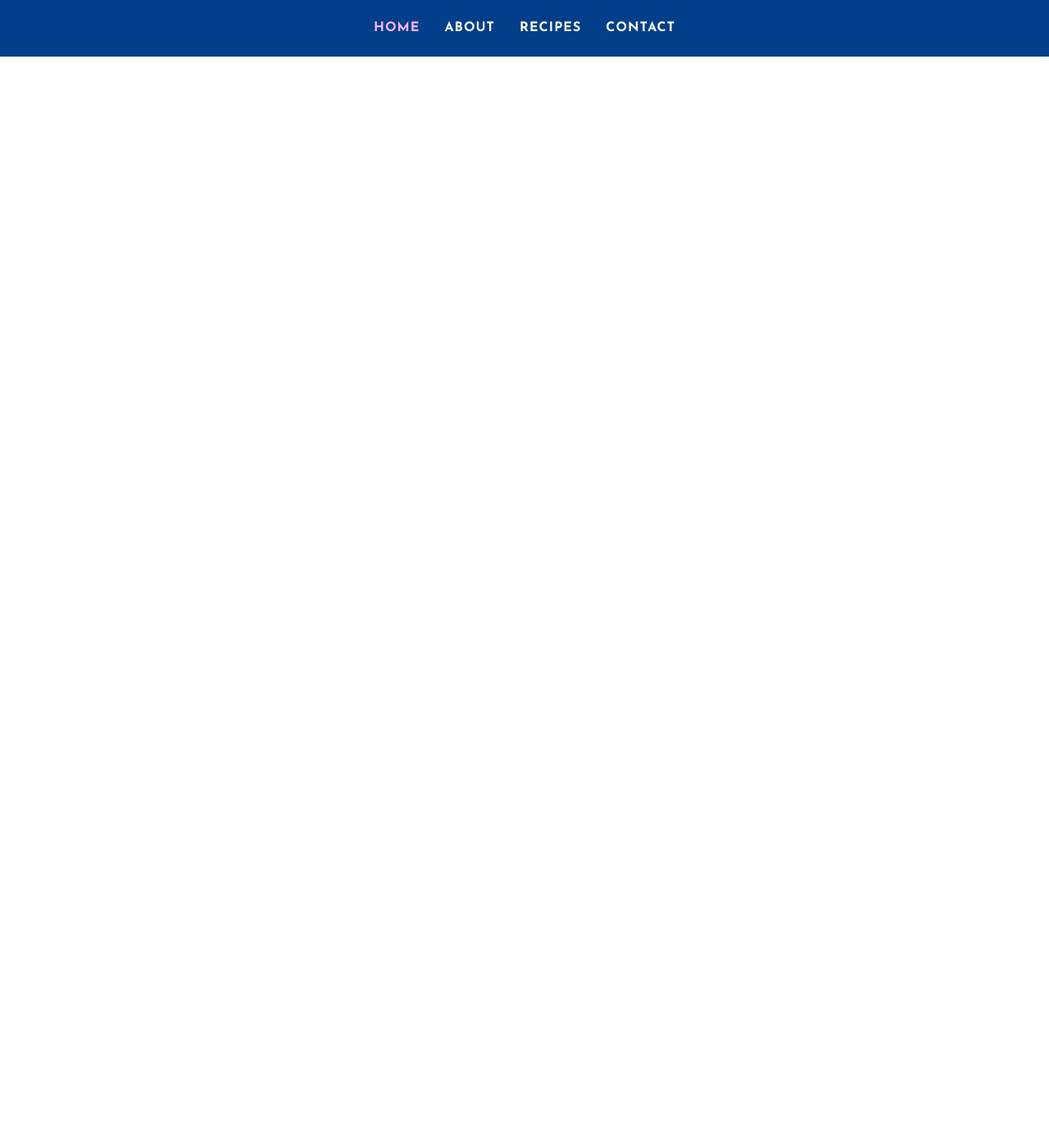
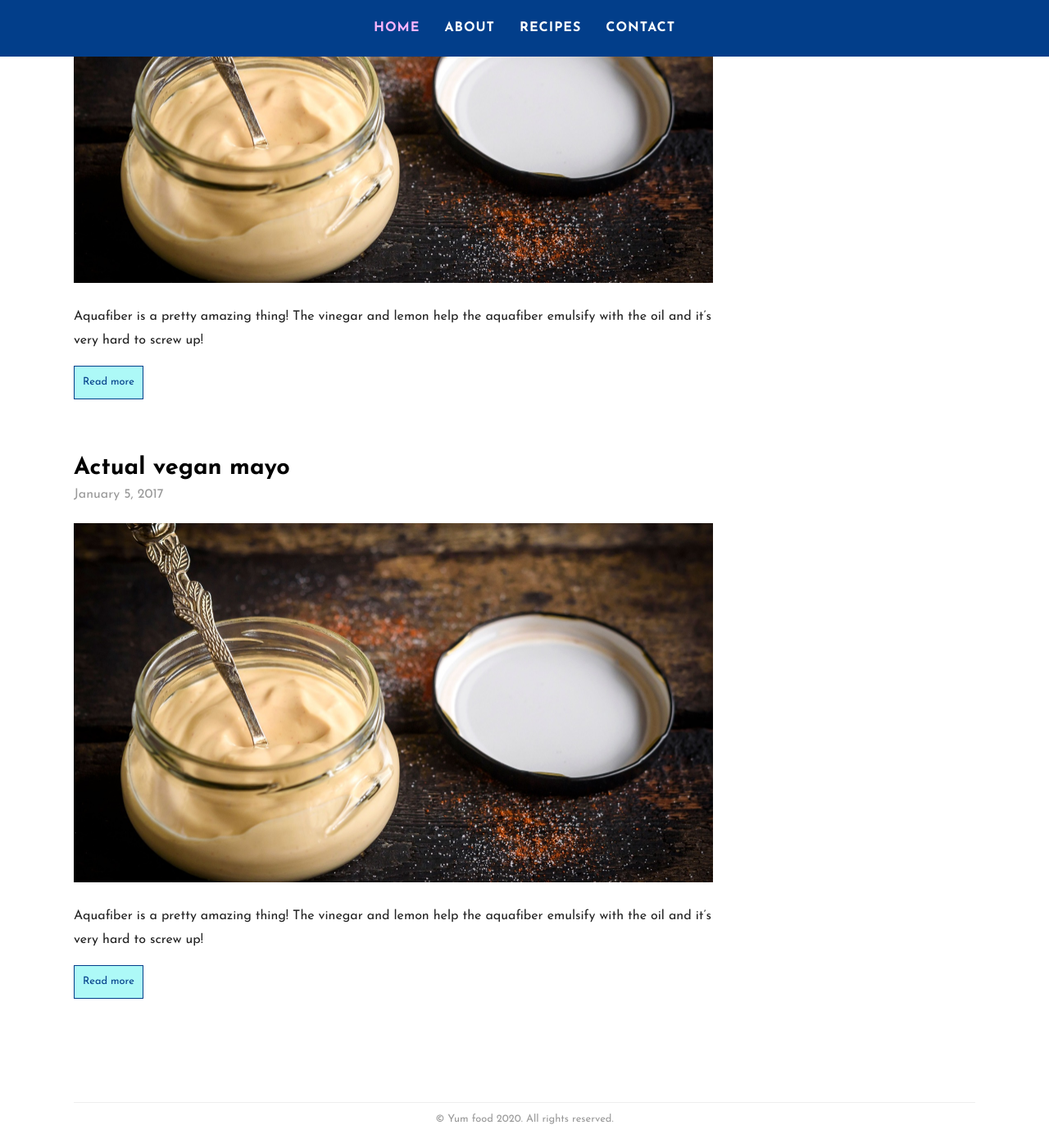
Before and after one commit to MelMepham/play-with-a-jekyll-theme, a Jekyll site: the page built from index.html, in a window 1280 px wide and 1400 px high, scrolled down 1261 px. Shown: the whole window at 82% size. Built offline with Jekyll 4.4.1, drawn with Linux system fonts in a browser that asks for light colours; the list of posts is cut into pages by our own code; some of the changed text lies outside the part shown.

```diff
--- a/_config.yml
+++ b/_config.yml
@@ -1,8 +1,8 @@
 # ----
 # Site
 
-title: Treat Template
-url: "https://spring-bat.cloudvent.net/"
+title: Yum food
+url: "https://https://yum-food.online/"
 baseurl:
 google_analytics_key:
 newsletter_action:
@@ -10,15 +10,14 @@
 
 # Values for the jekyll-seo-tag gem (https://github.com/jekyll/jekyll-seo-tag)
 logo: /siteicon.png
-description: Food blog template for Jekyll.
+description: Some yum food
 author:
   name:
   email:
   twitter: # twitter username without the @ symbol
 social:
-  name: Treat Template
+  name:
   links:
-    - https://github.com/CloudCannon/treat-jekyll-template
 
 # -----
 # Build
--- /dev/null
+++ b/_posts/2017-01-05-actual-vegan-mayo.md
@@ -0,0 +1,37 @@
+---
+date: 2017-01-05 00:00:00
+title: Actual vegan mayo
+categories:
+  - Vegan
+  - Condiments
+featured_image: >-
+  /uploads/egg-free-vegan-mayonnaise-recipe-3377722-hero-02-5bdb197746e0fb0051dfd51c.jpg
+recipe:
+  servings:
+  prep: 15 minutes
+  cook:
+  ingredients_markdown: |-
+    * 1 can of chickpeas
+    * 1 tsp white vinegar
+    * 1/2 tsp fine salt
+    * 1/2 tsp sugar
+    * 1 tsp lemon juice
+    * 2 tsp dry mustard
+    * 3/4 cup sunflower oil
+  directions_markdown: >-
+    1. drain the aquafiber from the can of chickpeas into a mixing bowl
+
+    2. Add the vinegar, salt, sugar, lemon juice and mustard powder
+
+    3. start wisking the aquafiber mix (You can use a blender, electric wisk or
+    a stick blender)
+
+    4. slowly pour in the sunflower oil, it should start to emulsify within the
+    first minute or two.&nbsp;
+
+    5. Enjoy\!&nbsp;
+---
+
+Aquafiber is a pretty amazing thing\! The vinegar and lemon help the aquafiber emulsify with the oil and it's very hard to screw up\!
+
+Try adding garlic (Raw or roasted) to your mayonnaise and turn it into Aioli.
--- /dev/null
+++ b/_posts/2017-01-05-not-vegan-mayo.md
@@ -0,0 +1,38 @@
+---
+date: 2017-01-05 00:00:00
+title: Not vegan mayo
+categories:
+  - Vegan
+  - Condiments
+  - Chicken
+featured_image: >-
+  /uploads/egg-free-vegan-mayonnaise-recipe-3377722-hero-02-5bdb197746e0fb0051dfd51c.jpg
+recipe:
+  servings:
+  prep: 15 minutes
+  cook:
+  ingredients_markdown: |-
+    * 1 can of chickpeas
+    * 1 tsp white vinegar
+    * 1/2 tsp fine salt
+    * 1/2 tsp sugar
+    * 1 tsp lemon juice
+    * 2 tsp dry mustard
+    * 3/4 cup sunflower oil
+  directions_markdown: >-
+    1. drain the aquafiber from the can of chickpeas into a mixing bowl
+
+    2. Add the vinegar, salt, sugar, lemon juice and mustard powder
+
+    3. start wisking the aquafiber mix (You can use a blender, electric wisk or
+    a stick blender)
+
+    4. slowly pour in the sunflower oil, it should start to emulsify within the
+    first minute or two.&nbsp;
+
+    5. Enjoy\!&nbsp;
+---
+
+Aquafiber is a pretty amazing thing\! The vinegar and lemon help the aquafiber emulsify with the oil and it's very hard to screw up\!
+
+Try adding garlic (Raw or roasted) to your mayonnaise and turn it into Aioli.
--- a/contact.html
+++ b/contact.html
@@ -31,7 +31,7 @@
 			<select id="subject" name="subject">
 				<option value="enquiry">Enquiry</option>
 				<option value="suggestion">Suggestion</option>
-				<option value="compliment">Press</option>
+				<option value="compliment">Compliment</option>
 				<option value="other">Other</option>
 			</select>
 		</div>
```
Also changed, not shown: js/recipe-form.js (added, +10 -0 lines), recipes.html (+15 -3 lines).
